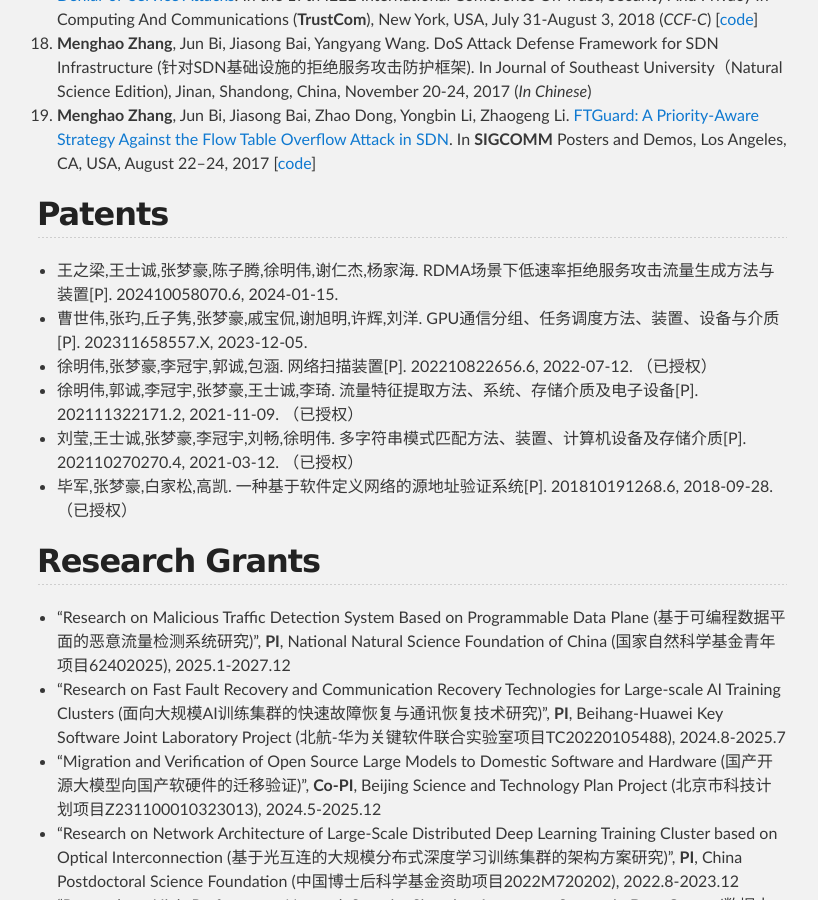
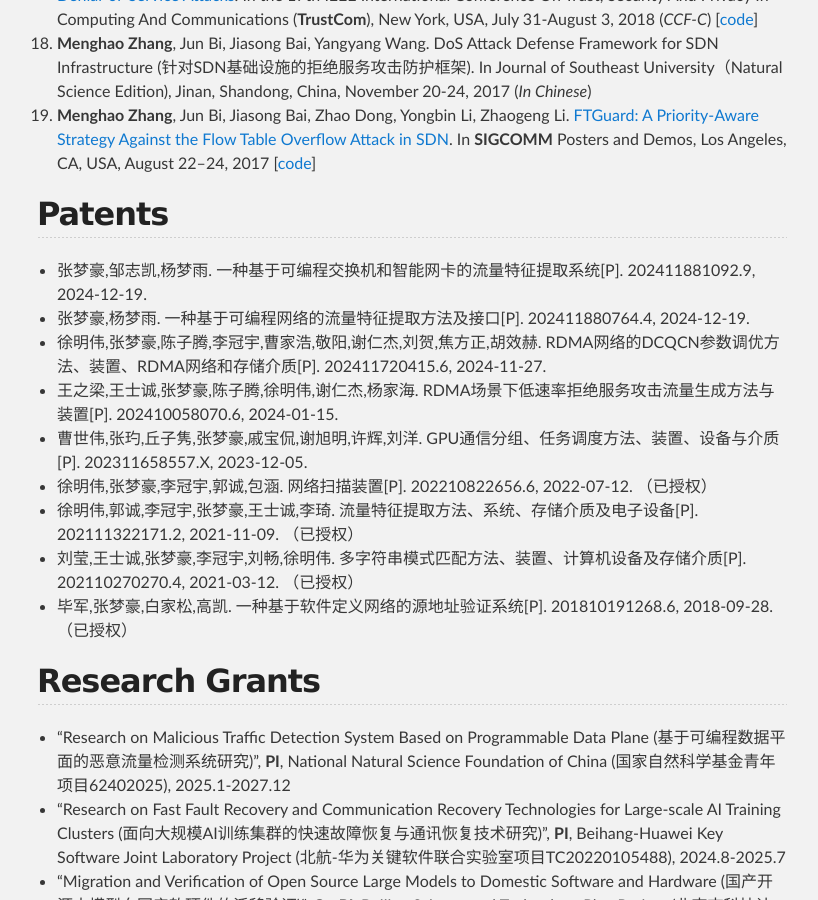
Before and after one commit to zhangmenghao/zhangmenghao.github.io, a Jekyll site: the page built from index.md, in a window 1280 px wide and 900 px high, scrolled down 4479 px. Shown: the whole window, without its empty margins (228-1046 px from the left). Built offline with Jekyll 4.4.1, drawn with Linux system fonts in a browser that asks for light colours.

Commit message:
Add patent

```diff
--- a/index.md
+++ b/index.md
@@ -162,6 +162,9 @@
 
 
 ## Patents
+* 张梦豪,邹志凯,杨梦雨. 一种基于可编程交换机和智能网卡的流量特征提取系统[P]. 202411881092.9, 2024-12-19.
+* 张梦豪,杨梦雨. 一种基于可编程网络的流量特征提取方法及接口[P]. 202411880764.4, 2024-12-19.
+* 徐明伟,张梦豪,陈子腾,李冠宇,曹家浩,敬阳,谢仁杰,刘贺,焦方正,胡效赫. RDMA网络的DCQCN参数调优方法、装置、RDMA网络和存储介质[P]. 202411720415.6, 2024-11-27.
 * 王之梁,王士诚,张梦豪,陈子腾,徐明伟,谢仁杰,杨家海. RDMA场景下低速率拒绝服务攻击流量生成方法与装置[P]. 202410058070.6, 2024-01-15.
 * 曹世伟,张玓,丘子隽,张梦豪,戚宝侃,谢旭明,许辉,刘洋. GPU通信分组、任务调度方法、装置、设备与介质[P]. 202311658557.X, 2023-12-05.
 * 徐明伟,张梦豪,李冠宇,郭诚,包涵. 网络扫描装置[P]. 202210822656.6, 2022-07-12. （已授权）
```
